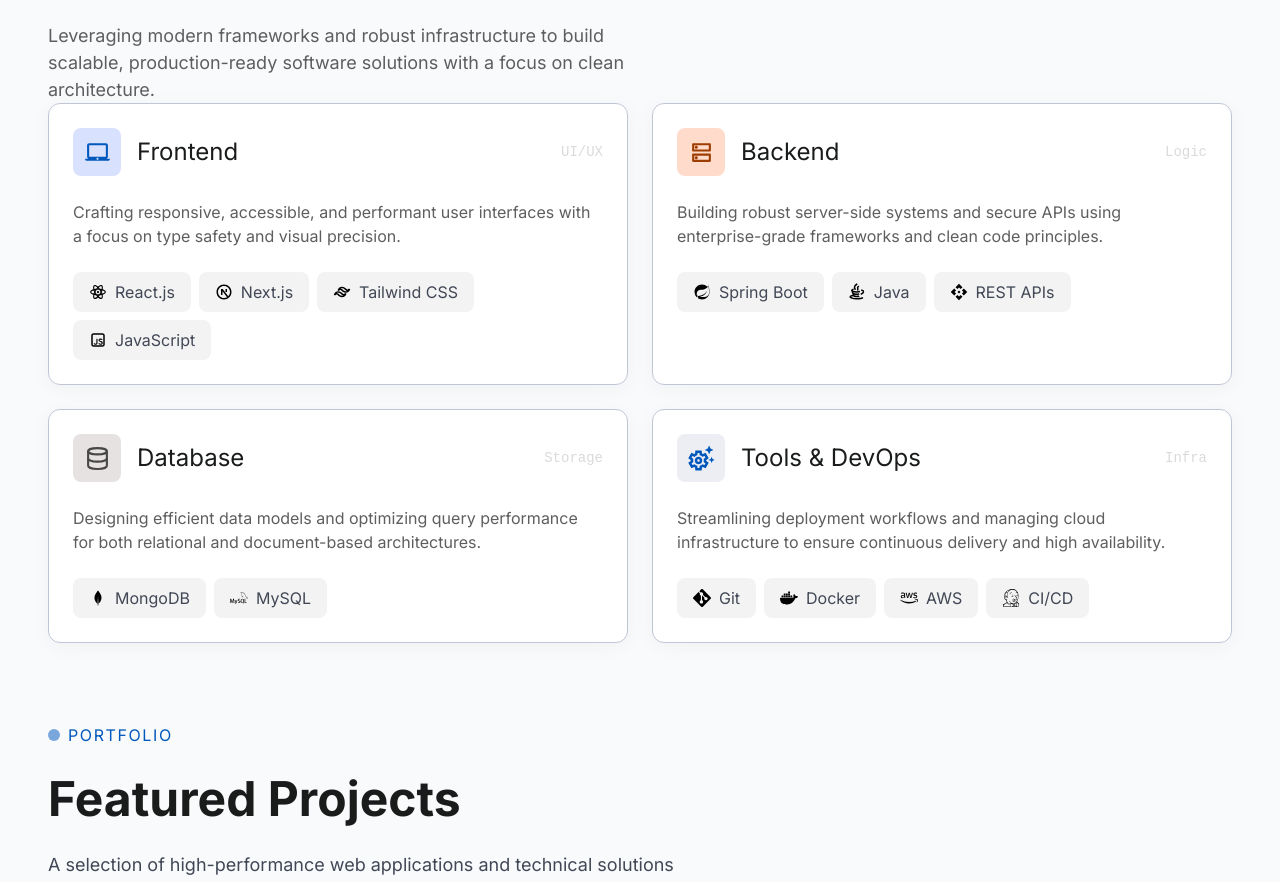
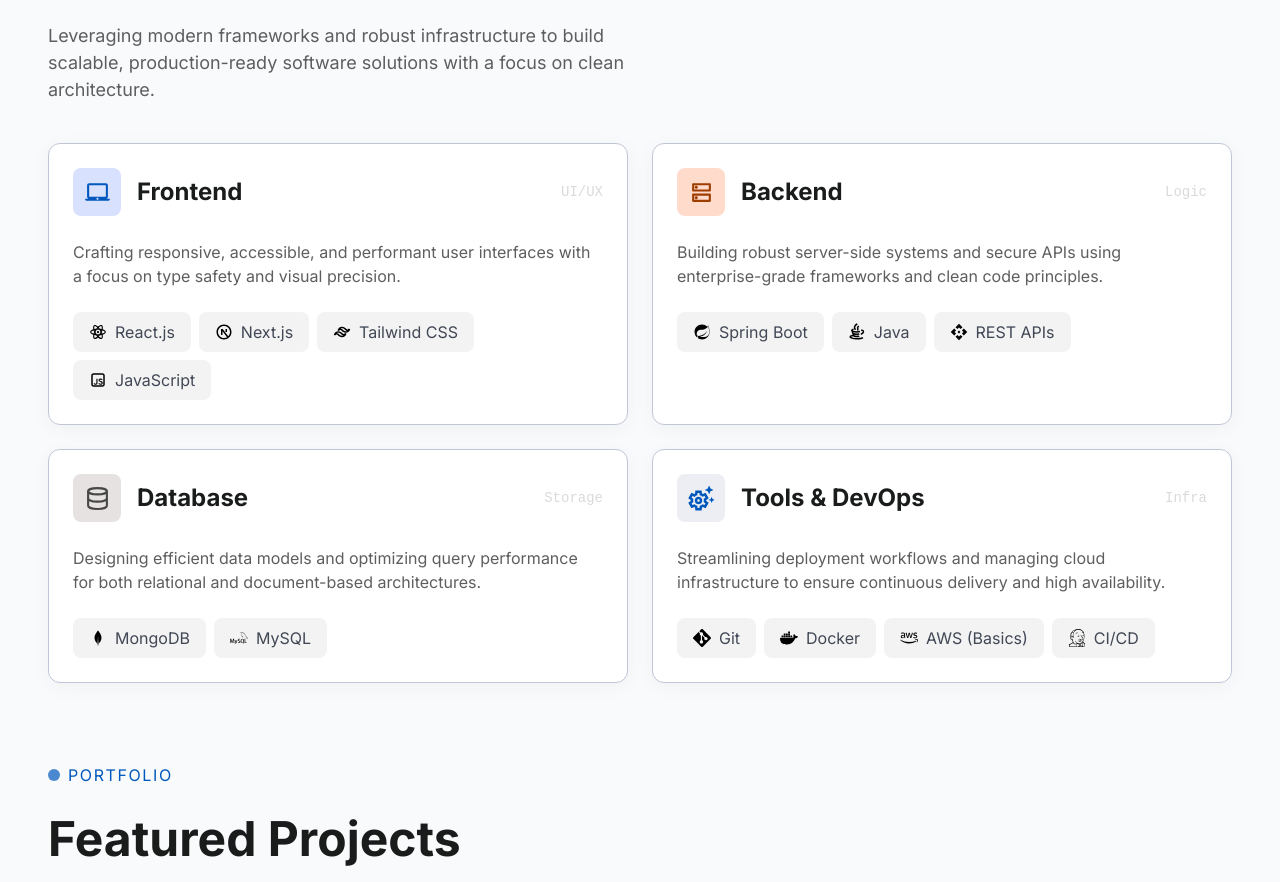
Before and after one commit to saadrashid304/saad-portfolio, a Next.js app: page / in a window 1280 px wide. Shown: the part 1897-2779 px from the top of the page. Built offline with nearby package versions, Linux system fonts and the light colour scheme.

Commit message:
Added my own personal details across different sections

```diff
--- a/src/app/api/contact/route.ts
+++ b/src/app/api/contact/route.ts
@@ -5,12 +5,12 @@ const resend = new Resend(process.env.RESEND_CONTACT_FORM_API_KEY);
 export async function POST(req: Request) {
   try {
     const body = await req.json();
-    const { name, email, phoneNo, subject, message } = body;
+    const { name, email, subject, message } = body;
 
     const data = await resend.emails.send({
-      from: "Norasol <onboarding@resend.dev>",
+      from: "Portfolio Website <onboarding@resend.dev>",
       to: "saadrashid304@gmail.com",
-      subject: `New Inquiry from ${name} - ${subject || "Norasol Contact"}`,
+      subject: `New Inquiry from ${name} - ${subject || "Portfolio Website Contact"}`,
       html: `
       <div style="font-family: Arial, sans-serif; background-color: #f4f6f8; padding: 20px;">
 
@@ -18,7 +18,7 @@ export async function POST(req: Request) {
 
           <!-- Header -->
           <div style="background-color: #0f172a; color: #ffffff; padding: 16px 24px;">
-            <h2 style="margin: 0; font-size: 20px;">NoraSol</h2>
+            <h2 style="margin: 0; font-size: 20px;">Saad Rashid Portfolio</h2>
             <p style="margin: 4px 0 0; font-size: 13px; opacity: 0.8;">
               New Contact Form Submission
             </p>
@@ -42,11 +42,6 @@ export async function POST(req: Request) {
                 <td style="padding: 10px;">${email}</td>
               </tr>
 
-              <tr>
-                <td style="padding: 10px; font-weight: bold;">Phone:</td>
-                <td style="padding: 10px;">${phoneNo || "N/A"}</td>
-              </tr>
-
               <tr style="background-color: #f9fafb;">
                 <td style="padding: 10px; font-weight: bold;">Subject:</td>
                 <td style="padding: 10px;">${subject || "General Inquiry"}</td>
@@ -63,14 +58,14 @@ export async function POST(req: Request) {
             <hr style="margin: 24px 0; border: none; border-top: 1px solid #e5e7eb;" />
 
             <p style="font-size: 12px; color: #6b7280;">
-              This email was automatically generated from the Norasol contact form.
+              This email was automatically generated from the Portfolio contact form.
             </p>
           </div>
 
           <!-- Footer -->
           <div style="background-color: #f9fafb; padding: 16px 24px; text-align: center;">
             <p style="font-size: 12px; color: #9ca3af; margin: 0;">
-              © ${new Date().getFullYear()} Norasol. All rights reserved.
+              © ${new Date().getFullYear()} Saad Rashid. All rights reserved.
             </p>
           </div>
 
--- a/src/app/page.tsx
+++ b/src/app/page.tsx
@@ -2,8 +2,8 @@ import HeroSection from "@/components/HeroSection";
 import AboutMe from "@/components/AboutMe";
 import Skills from "@/components/Skills";
 import Projects from "@/components/Projects";
-import Experience from "@/components/Experience";
-import Education from "@/components/Education";
+// import Experience from "@/components/Experience";
+// import Education from "@/components/Education";
 import Contact from "@/components/Contact";
 
 export default function Home() {
@@ -13,8 +13,8 @@ export default function Home() {
       <AboutMe />
       <Skills />
       <Projects />
-      <Experience />
-      <Education />
+      {/* <Experience /> */}
+      {/* <Education /> */}
       <Contact />
     </main>
   );
--- a/src/components/Footer.tsx
+++ b/src/components/Footer.tsx
@@ -14,27 +14,35 @@ export default function Footer() {
         <div className="flex gap-8">
           <a
             className="text-slate-500 hover:text-blue-600 dark:hover:text-blue-400 font-['Inter'] text-xs uppercase tracking-widest hover:-translate-y-0.5 transition-transform duration-300"
-            href="#"
+            href="https://github.com/saadrashid304"
+            target="_blank"
+            rel="noopener noreferrer"
           >
             GitHub
           </a>
           <a
             className="text-slate-500 hover:text-blue-600 dark:hover:text-blue-400 font-['Inter'] text-xs uppercase tracking-widest hover:-translate-y-0.5 transition-transform duration-300"
-            href="#"
+            href="https://www.linkedin.com/in/saadrashid304"
+            target="_blank"
+            rel="noopener noreferrer"
           >
             LinkedIn
           </a>
           <a
             className="text-slate-500 hover:text-blue-600 dark:hover:text-blue-400 font-['Inter'] text-xs uppercase tracking-widest hover:-translate-y-0.5 transition-transform duration-300"
-            href="#"
+            href="mailto:saadrashid304@gmail.com"
+            target="_blank"
+            rel="noopener noreferrer"
           >
-            Source Code
+            Email
           </a>
           <a
             className="text-slate-500 hover:text-blue-600 dark:hover:text-blue-400 font-['Inter'] text-xs uppercase tracking-widest hover:-translate-y-0.5 transition-transform duration-300"
-            href="#"
+            href="tel:+923135163383"
+            target="_blank"
+            rel="noopener noreferrer"
           >
-            Email
+            Phone
           </a>
         </div>
       </div>
--- a/src/components/GoToProjects.tsx
+++ b/src/components/GoToProjects.tsx
@@ -5,10 +5,16 @@ export default function GoToProjects() {
     <button
       onClick={() => {
         const element = document.getElementById("projects");
-        element?.scrollIntoView({
-          behavior: "smooth",
-          block: "start",
-        });
+        if (element) {
+          const offset = 80;
+          const elementPosition =
+            element.getBoundingClientRect().top + window.pageYOffset;
+          const offsetPosition = elementPosition - offset;
+          window.scrollTo({
+            top: offsetPosition,
+            behavior: "smooth",
+          });
+        }
       }}
       className="bg-[#005bc4] text-white px-8 py-4 rounded-xl font-semibold flex items-center justify-center space-x-2 hover:bg-blue-700 transition-all group cursor-pointer"
     >
--- a/src/components/NavigationBar.tsx
+++ b/src/components/NavigationBar.tsx
@@ -89,7 +89,7 @@ export default function NavigationBar() {
           >
             Projects
           </li>
-          <li
+          {/* <li
             onClick={() => {
               setSelectedLink("Experience");
               const element = document.getElementById("experience");
@@ -107,8 +107,8 @@ export default function NavigationBar() {
             className={`${selectedLink === "Experience" ? "text-blue-600 border-b-2 border-blue-600 pb-1" : "text-slate-500 hover:text-blue-600"} transition-colors font-['Inter'] text-sm font-medium tracking-tight cursor-pointer`}
           >
             Experience
-          </li>
-          <li
+          </li> */}
+          {/* <li
             onClick={() => {
               setSelectedLink("Education");
               const element = document.getElementById("education");
@@ -126,7 +126,7 @@ export default function NavigationBar() {
             className={`${selectedLink === "Education" ? "text-blue-600 border-b-2 border-blue-600 pb-1" : "text-slate-500 hover:text-blue-600"} transition-colors font-['Inter'] text-sm font-medium tracking-tight cursor-pointer`}
           >
             Education
-          </li>
+          </li> */}
         </ul>
         <button
           onClick={() => {
--- a/src/components/Skills.tsx
+++ b/src/components/Skills.tsx
@@ -17,14 +17,139 @@ import { SiMysql, SiDocker } from "react-icons/si";
 import { ImGit } from "react-icons/im";
 import { FaAws, FaJenkins } from "react-icons/fa6";
 
+const skills = [
+  {
+    id: 1,
+    icon: (
+      <div className="bg-primary-fixed w-12 h-12 flex items-center justify-center rounded-lg text-primary">
+        <MdOutlineLaptopMac size={25} />
+      </div>
+    ),
+    title: "Frontend",
+    category: "UI/UX",
+    description:
+      "Crafting responsive, accessible, and performant user interfaces with a focus on type safety and visual precision.",
+    hoverColor: "bg-primary-fixed",
+    technologies: [
+      {
+        id: 1,
+        icon: <RiReactjsLine size={18} />,
+        name: "React.js",
+      },
+      {
+        id: 2,
+        icon: <RiNextjsLine size={18} />,
+        name: "Next.js",
+      },
+      {
+        id: 3,
+        icon: <RiTailwindCssLine size={18} />,
+        name: "Tailwind CSS",
+      },
+      {
+        id: 4,
+        icon: <RiJavascriptLine size={18} />,
+        name: "JavaScript",
+      },
+    ],
+  },
+  {
+    id: 2,
+    icon: (
+      <div className="bg-tertiary-fixed w-12 h-12 flex items-center justify-center rounded-lg text-tertiary">
+        <MdOutlineDns size={25} />
+      </div>
+    ),
+    title: "Backend",
+    category: "Logic",
+    description:
+      "Building robust server-side systems and secure APIs using enterprise-grade frameworks and clean code principles.",
+    hoverColor: "bg-tertiary-fixed",
+    technologies: [
+      {
+        id: 1,
+        icon: <BiLogoSpringBoot size={18} />,
+        name: "Spring Boot",
+      },
+      {
+        id: 2,
+        icon: <RiJavaLine size={18} />,
+        name: "Java",
+      },
+      {
+        id: 3,
+        icon: <MdOutlineApi size={18} />,
+        name: "REST APIs",
+      },
+    ],
+  },
+  {
+    id: 3,
+    icon: (
+      <div className="bg-secondary-fixed w-12 h-12 flex items-center justify-center rounded-lg text-on-secondary-fixed-variant">
+        <FiDatabase size={25} />
+      </div>
+    ),
+    title: "Database",
+    category: "Storage",
+    description:
+      "Designing efficient data models and optimizing query performance for both relational and document-based architectures.",
+    hoverColor: "bg-secondary-fixed",
+    technologies: [
+      {
+        id: 1,
+        icon: <BiLogoMongodb size={18} />,
+        name: "MongoDB",
+      },
+      {
+        id: 2,
+        icon: <SiMysql size={18} />,
+        name: "MySQL",
+      },
+    ],
+  },
+  {
+    id: 4,
+    icon: (
+      <div className="bg-outline-variant/30 w-12 h-12 flex items-center justify-center rounded-lg text-primary">
+        <MdOutlineSettingsSuggest size={30} />
+      </div>
+    ),
+    title: "Tools & DevOps",
+    category: "Infra",
+    description:
+      "Streamlining deployment workflows and managing cloud infrastructure to ensure continuous delivery and high availability.",
+    hoverColor: "bg-primary-fixed",
+    technologies: [
+      {
+        id: 1,
+        icon: <ImGit size={18} />,
+        name: "Git",
+      },
+      {
+        id: 2,
+        icon: <SiDocker size={18} />,
+        name: "Docker",
+      },
+      {
+        id: 3,
+        icon: <FaAws size={18} />,
+        name: "AWS (Basics)",
+      },
+      {
+        id: 4,
+        icon: <FaJenkins size={18} />,
+        name: "CI/CD",
+      },
+    ],
+  },
+];
+
 export default function Skills() {
   return (
-    <main
-      id="skills"
-      className="max-w-7xl mx-auto px-6 md:px-12 py-10"
-    >
+    <main id="skills" className="max-w-7xl mx-auto px-6 md:px-12 py-10">
       {/* <!-- Hero Header for Tech Stack --> */}
-      <header className="w-full">
+      <header className="w-full mb-10">
         <div className="flex items-center gap-sm mb-md">
           <span className="w-3 h-3 bg-primary rounded-full animate-pulse"></span>
           <span className="font-label-sm text-primary uppercase tracking-widest">
@@ -44,173 +169,41 @@ export default function Skills() {
       {/* <!-- Tech Stack Grid Section --> */}
       <main className="w-full">
         <div className="grid grid-cols-1 md:grid-cols-2 gap-gutter">
-          {/* <!-- Frontend Card --> */}
-          <div className="bg-surface-container-lowest border border-outline-variant p-lg rounded-xl shadow-[0px_4px_20px_rgba(0,0,0,0.04)] hover:border-primary transition-all duration-300 group">
+          {/* CARD */}
+          {skills.map((skill) => (
+            <div
+              key={skill.id}
+              className="bg-surface-container-lowest border border-outline-variant p-lg rounded-xl shadow-[0px_4px_20px_rgba(0,0,0,0.04)] hover:border-primary transition-all duration-300 group"
+            >
               <div className="flex items-center justify-between mb-lg">
                 <div className="flex items-center gap-md">
-                <div className="bg-primary-fixed w-12 h-12 flex items-center justify-center rounded-lg text-primary">
-                  <MdOutlineLaptopMac size={25} />
-                </div>
-                <h3 className="font-h3 text-h3 text-on-surface">Frontend</h3>
+                  {skill.icon}
+                  <h3 className="font-h3 text-h3 font-bold text-on-surface">
+                    {skill.title}
+                  </h3>
                 </div>
                 <span className="text-surface-dim font-code text-code">
-                UI/UX
+                  {skill.category}
                 </span>
               </div>
               <p className="font-body-md text-body-md text-secondary mb-lg">
-              Crafting responsive, accessible, and performant user interfaces
-              with a focus on type safety and visual precision.
+                {skill.description}
               </p>
               <div className="flex flex-wrap gap-sm">
-              <div className="bg-surface-container-low px-md py-sm rounded-lg flex items-center gap-sm hover:bg-primary-fixed transition-colors">
-                <RiReactjsLine size={18} />
+                {skill.technologies.map((technology) => (
+                  <div
+                    key={technology.id}
+                    className={`bg-surface-container-low px-md py-sm rounded-lg flex items-center gap-sm hover:${skill.hoverColor} transition-colors`}
+                  >
+                    {technology.icon}
                     <span className="font-label-sm text-on-surface-variant">
-                  React.js
+                      {technology.name}
                     </span>
                   </div>
-              <div className="bg-surface-container-low px-md py-sm rounded-lg flex items-center gap-sm hover:bg-primary-fixed transition-colors">
-                <RiNextjsLine size={18} />
-                <span className="font-label-sm text-on-surface-variant">
-                  Next.js
-                </span>
-              </div>
-              <div className="bg-surface-container-low px-md py-sm rounded-lg flex items-center gap-sm hover:bg-primary-fixed transition-colors">
-                <RiTailwindCssLine size={18} />
-                <span className="font-label-sm text-on-surface-variant">
-                  Tailwind CSS
-                </span>
-              </div>
-              <div className="bg-surface-container-low px-md py-sm rounded-lg flex items-center gap-sm hover:bg-primary-fixed transition-colors">
-                <RiJavascriptLine size={18} />
-                <span className="font-label-sm text-on-surface-variant">
-                  JavaScript
-                </span>
+                ))}
               </div>
             </div>
-          </div>
-          {/* <!-- Backend Card --> */}
-          <div className="bg-surface-container-lowest border border-outline-variant p-lg rounded-xl shadow-[0px_4px_20px_rgba(0,0,0,0.04)] hover:border-primary transition-all duration-300 group">
-            <div className="flex items-center justify-between mb-lg">
-              <div className="flex items-center gap-md">
-                <div className="bg-tertiary-fixed w-12 h-12 flex items-center justify-center rounded-lg text-tertiary">
-                  <MdOutlineDns size={25} />
-                </div>
-                <h3 className="font-h3 text-h3 text-on-surface">Backend</h3>
-              </div>
-              <span className="text-surface-dim font-code text-code">
-                Logic
-              </span>
-            </div>
-            <p className="font-body-md text-body-md text-secondary mb-lg">
-              Building robust server-side systems and secure APIs using
-              enterprise-grade frameworks and clean code principles.
-            </p>
-            <div className="flex flex-wrap gap-sm">
-              <div className="bg-surface-container-low px-md py-sm rounded-lg flex items-center gap-sm hover:bg-tertiary-fixed transition-colors">
-                <BiLogoSpringBoot size={18} />
-                <span className="font-label-sm text-on-surface-variant">
-                  Spring Boot
-                </span>
-              </div>
-              <div className="bg-surface-container-low px-md py-sm rounded-lg flex items-center gap-sm hover:bg-tertiary-fixed transition-colors">
-                <RiJavaLine size={18} />
-                <span className="font-label-sm text-on-surface-variant">
-                  Java
-                </span>
-              </div>
-              <div className="bg-surface-container-low px-md py-sm rounded-lg flex items-center gap-sm hover:bg-tertiary-fixed transition-colors">
-                <MdOutlineApi size={18} />
-                <span className="font-label-sm text-on-surface-variant">
-                  REST APIs
-                </span>
-              </div>
-            </div>
-          </div>
-          {/* <!-- Database Card --> */}
-          <div className="bg-surface-container-lowest border border-outline-variant p-lg rounded-xl shadow-[0px_4px_20px_rgba(0,0,0,0.04)] hover:border-primary transition-all duration-300 group">
-            <div className="flex items-center justify-between mb-lg">
-              <div className="flex items-center gap-md">
-                <div className="bg-secondary-fixed w-12 h-12 flex items-center justify-center rounded-lg text-on-secondary-fixed-variant">
-                  <FiDatabase size={25} />
-                </div>
-                <h3 className="font-h3 text-h3 text-on-surface">Database</h3>
-              </div>
-              <span className="text-surface-dim font-code text-code">
-                Storage
-              </span>
-            </div>
-            <p className="font-body-md text-body-md text-secondary mb-lg">
-              Designing efficient data models and optimizing query performance
-              for both relational and document-based architectures.
-            </p>
-            <div className="flex flex-wrap gap-sm">
-              <div className="bg-surface-container-low px-md py-sm rounded-lg flex items-center gap-sm hover:bg-secondary-fixed transition-colors">
-                <BiLogoMongodb size={18} />
-                <span className="font-label-sm text-on-surface-variant">
-                  MongoDB
-                </span>
-              </div>
-              <div className="bg-surface-container-low px-md py-sm rounded-lg flex items-center gap-sm hover:bg-secondary-fixed transition-colors">
-                <SiMysql size={18} />
-                <span className="font-label-sm text-on-surface-variant">
-                  MySQL
-                </span>
-              </div>
-            </div>
-          </div>
-          {/* <!-- Tools & DevOps Card --> */}
-          <div className="bg-surface-container-lowest border border-outline-variant p-lg rounded-xl shadow-[0px_4px_20px_rgba(0,0,0,0.04)] hover:border-primary transition-all duration-300 group">
-            <div className="flex items-center justify-between mb-lg">
-              <div className="flex items-center gap-md">
-                <div className="bg-outline-variant/30 w-12 h-12 flex items-center justify-center rounded-lg text-primary">
-                  <MdOutlineSettingsSuggest size={30} />
-                  {/* <span
-                    className="material-symbols-outlined"
-                    style="font-variation-settings: 'FILL' 1;"
-                  >
-                    settings_suggest
-                  </span> */}
-                </div>
-                <h3 className="font-h3 text-h3 text-on-surface">
-                  Tools &amp; DevOps
-                </h3>
-              </div>
-              <span className="text-surface-dim font-code text-code">
-                Infra
-              </span>
-            </div>
-            <p className="font-body-md text-body-md text-secondary mb-lg">
-              Streamlining deployment workflows and managing cloud
-              infrastructure to ensure continuous delivery and high
-              availability.
-            </p>
-            <div className="flex flex-wrap gap-sm">
-              <div className="bg-surface-container-low px-md py-sm rounded-lg flex items-center gap-sm hover:bg-primary-fixed transition-colors">
-                <ImGit size={18} />
-                <span className="font-label-sm text-on-surface-variant">
-                  Git
-                </span>
-              </div>
-              <div className="bg-surface-container-low px-md py-sm rounded-lg flex items-center gap-sm hover:bg-primary-fixed transition-colors">
-                <SiDocker size={18} />
-                <span className="font-label-sm text-on-surface-variant">
-                  Docker
-                </span>
-              </div>
-              <div className="bg-surface-container-low px-md py-sm rounded-lg flex items-center gap-sm hover:bg-primary-fixed transition-colors">
-                <FaAws size={18} />
-                <span className="font-label-sm text-on-surface-variant">
-                  AWS
-                </span>
-              </div>
-              <div className="bg-surface-container-low px-md py-sm rounded-lg flex items-center gap-sm hover:bg-primary-fixed transition-colors">
-                <FaJenkins size={18} />
-                <span className="font-label-sm text-on-surface-variant">
-                  CI/CD
-                </span>
-              </div>
-            </div>
-          </div>
+          ))}
         </div>
       </main>
     </main>
```
Also changed, not shown: src/components/Contact.tsx (+48 -8 lines), src/components/Education.tsx (+36 -34 lines), src/assets/comsats.jpeg (added). Lines whose indentation alone changed are shown as unchanged.
